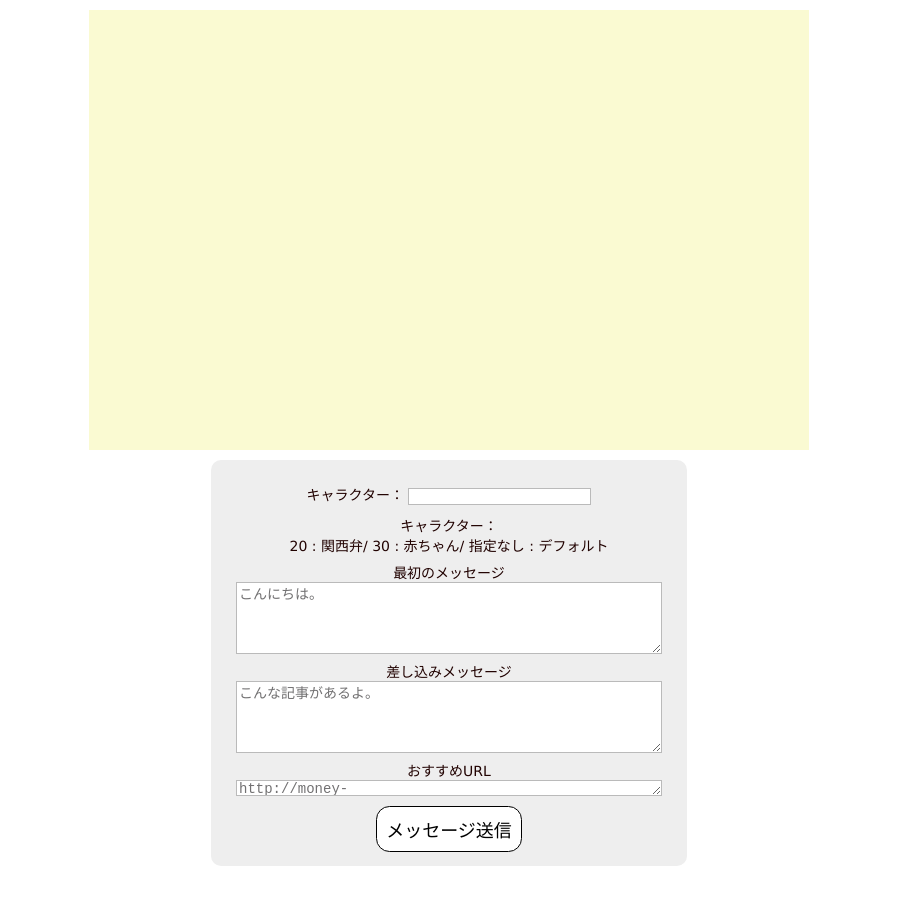
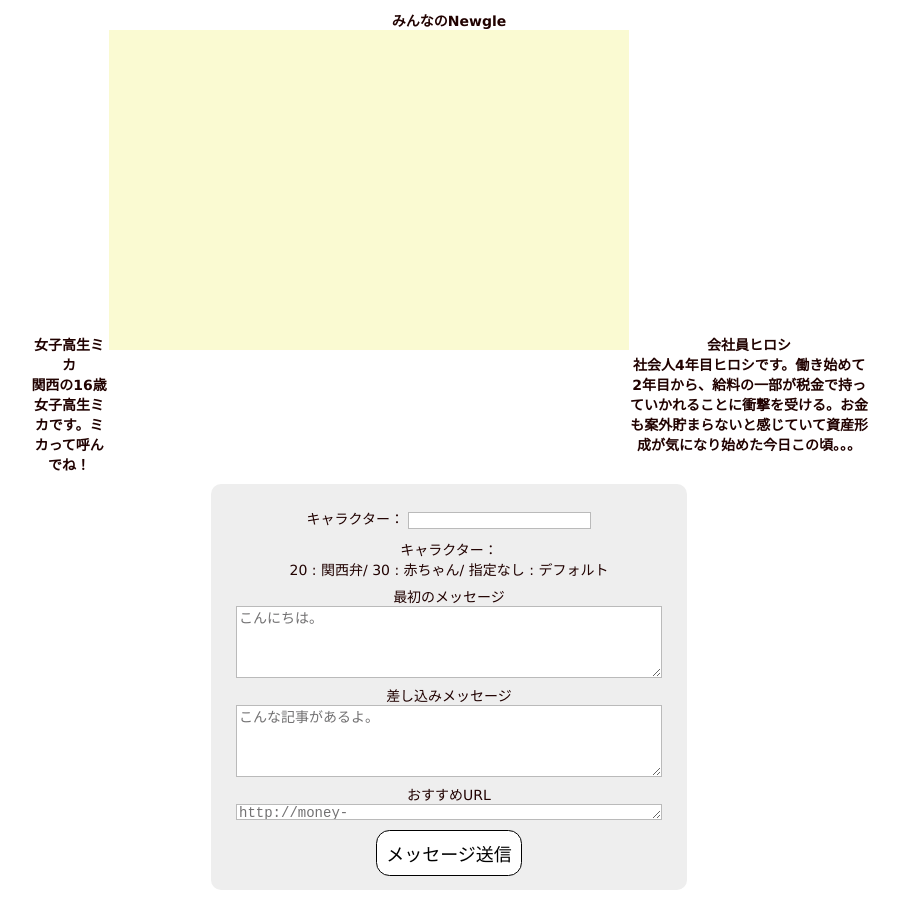
Before and after one commit to kaoru000/newgle, a plain HTML site: page chat.html in a window 1280 px wide. Shown: the whole page, without its empty margins (191-1091 px from the left). Before the commit the page ends 886 px from the top, so only its background shows below. Drawn offline with nearby package versions, Linux system fonts and the light colour scheme; a web font is replaced by a local one.

Commit message:
結合 - スタイル崩れ中

```diff
--- a/chat.html
+++ b/chat.html
@@ -10,17 +10,44 @@
     <!--    <script src="https://cdn.mlkcca.com/v2.0.0/milkcocoa.js"></script>-->
 </head>
 
-<body>
+<body class="newgle">
     <main>
-        <audio id="newSound" preload="auto">
+        <!-- <audio id="newSound" preload="auto">
             <source src="audio/new.mp3" type="audio/mp3">
-        </audio>
+        </audio> -->
 
-        <div id="display">
-            <ul id="board">
+            <h1>みんなのNewgle</h1>
+        <table style="width:840px;margin-left:auto;margin-right:auto;" border="1" cellpadding="5px">
+          <tbody>
+            <tr>
+            <th class="mico">
+                <div class="name">女子高生ミカ</div>
+                <div class="profile">関西の16歳女子高生ミカです。ミカって呼んでね！</div>
+                <div class="picture"></div>
+        	</th>
 
-            </ul>
-        </div>
+            <th class="chat">
+               <div id="contents" class="clearfix">
+
+                   <div id="display">
+                    <ul id="board">
+
+                    </ul>
+                   </div>
+                </div>
+                </th>
+
+            	<th class="hiroshi">
+             	<div>
+                <div class="name">会社員ヒロシ</div>
+                <div class="profile">社会人4年目ヒロシです。働き始めて2年目から、給料の一部が税金で持っていかれることに衝撃を受ける。お金も案外貯まらないと感じていて資産形成が気になり始めた今日この頃。。。</div>
+                    <div class="picture"></div>
+                </div>
+             	</th>
+
+            </tr>
+          </tbody>
+        </table>
 
         <div id="operation">
             <div id="user">
--- a/css/common.css
+++ b/css/common.css
@@ -26,8 +26,8 @@ main {
 #display {
     padding: 10px;
     background-color: lightgoldenrodyellow;
-    width: 50em;
-    height: 30em;
+    width: 500px;
+    height: 300px;
     margin-left: auto;
     margin-right: auto;
     overflow:scroll;
--- a/css/newgle.css
+++ b/css/newgle.css
@@ -61,6 +61,7 @@ li{
 
 .newgle table{
     margin:10px;
+		width: 840px;
 }
 
 .newgle ul li{
--- a/js/main.js
+++ b/js/main.js
@@ -87,17 +87,24 @@ function sendMessage () {
     var curentChara = $('#chara').val();
     //css関連のクラス名等
     var botClassName = "";
-    var chatMessageClassName = "chatMessage";
+    var chatMessageClassName = "chatMessage comment";
+    var charaClassPre = "";
+    var charaClassAfter = "";
 //    前のメッセージが女性か男性かで変える
     if (curentChara == 20) {
         botClassName = "man";
+        charaClassPre ="<div class=\"answer_box\"><p class=\"name02\">ヒロシ\</p><div class=\"arrow_answer\">"
+        charaClassAfter = "</div></div><img src=\"img/icon1.png\" alt=\"質問者\" class=\"left-image\"/></div>"
 //        botClassName = "girl";
     } else {
 //        botClassName = "man";
         botClassName = "girl";
+        charaClassPre ="<img src=\"img/icon2.png\" alt=\"質問者\" class=\"left-image\"/><div class=\"question_box\"><p class=\"name\">ミカ</p><div class=\"arrow_question\">"
+        charaClassAfter = "</div></div></div>"
+
     }
 
-    $("#board").append("<li class = \"" + botClassName + " " + chatMessageClassName + "\" >" + curentMessage + "</li>");
+    $("#board").append("<li class = \"" + botClassName + " " + chatMessageClassName + "\" >" +charaClassPre+ curentMessage + charaClassAfter +"</li>");
     callBot(curentMessage,curentChara);
 
     if (curentChara == 20) {
```
